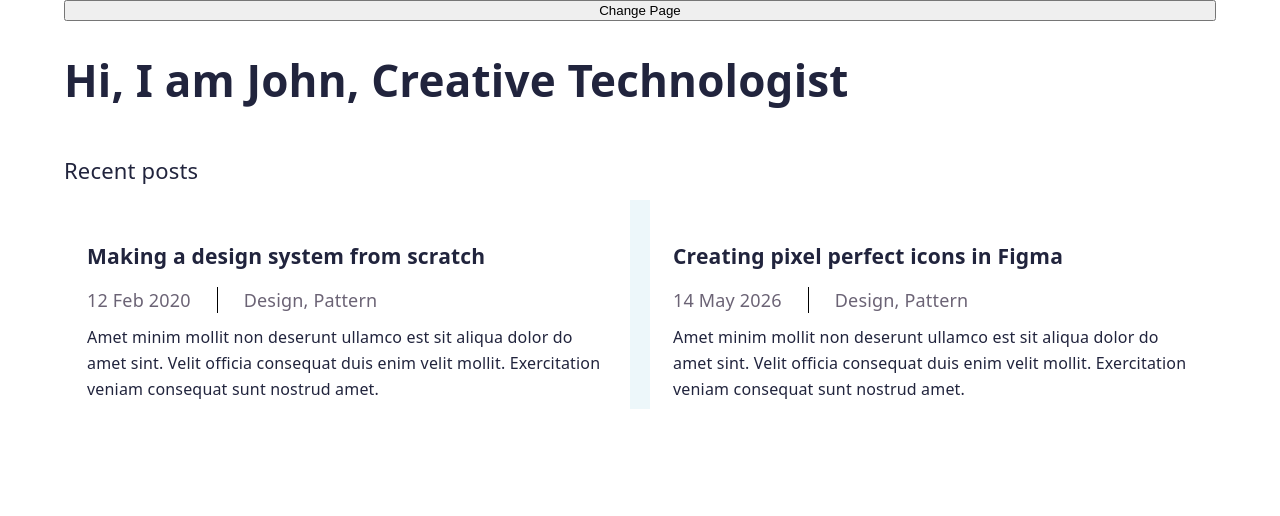
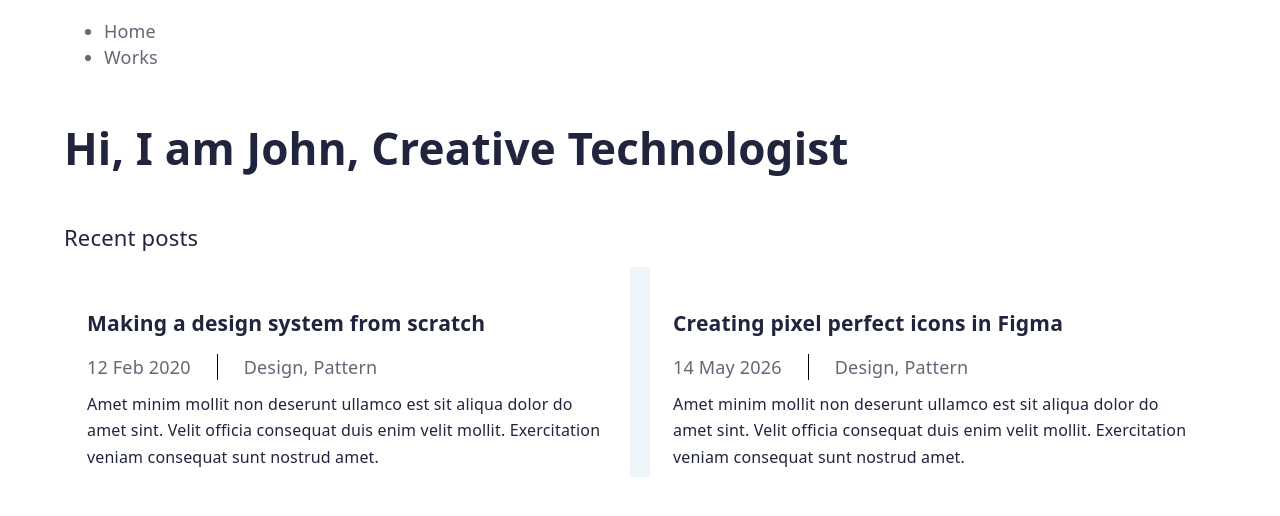
Before and after one commit to ITHUB-SPB/ithub-frontend-blog, a React (Vite) app: page / in a window 1280 px wide. Shown: the top 516 px of the page. Built offline with nearby package versions, Linux system fonts and the light colour scheme.

Commit message:
wip(07.09.2026)

```diff
--- a/src/App.tsx
+++ b/src/App.tsx
@@ -8,9 +8,16 @@ export default function App() {
 
   return (
     <>
-      <button onClick={
-        () => setPage(page => page === 'home' ? 'works' : 'home')
-      }>Change Page</button>
+      <nav>
+        <ul>
+          <li>
+            <span onClick={() => setPage('home')}>Home</span>
+          </li>
+          <li>
+            <span onClick={() => setPage('works')}>Works</span>
+          </li>
+        </ul>
+      </nav>
 
       {page === "home" ? <HomePage /> : <WorksPage />}
     </>
--- a/src/pages/home.tsx
+++ b/src/pages/home.tsx
@@ -1,4 +1,4 @@
-import Post from "../ui/Post"
+import Post from "../ui/post/post"
 
 export default function HomePage() {
     return (
```
Also changed, not shown: src/ui/nav/nav.css (added), src/ui/nav/nav.tsx (added), src/ui/post/post.css (renamed from src/ui/post.css), src/ui/post/post.tsx (renamed from src/ui/post.tsx), 1 other file (tests, documents, lock files or other folders).
